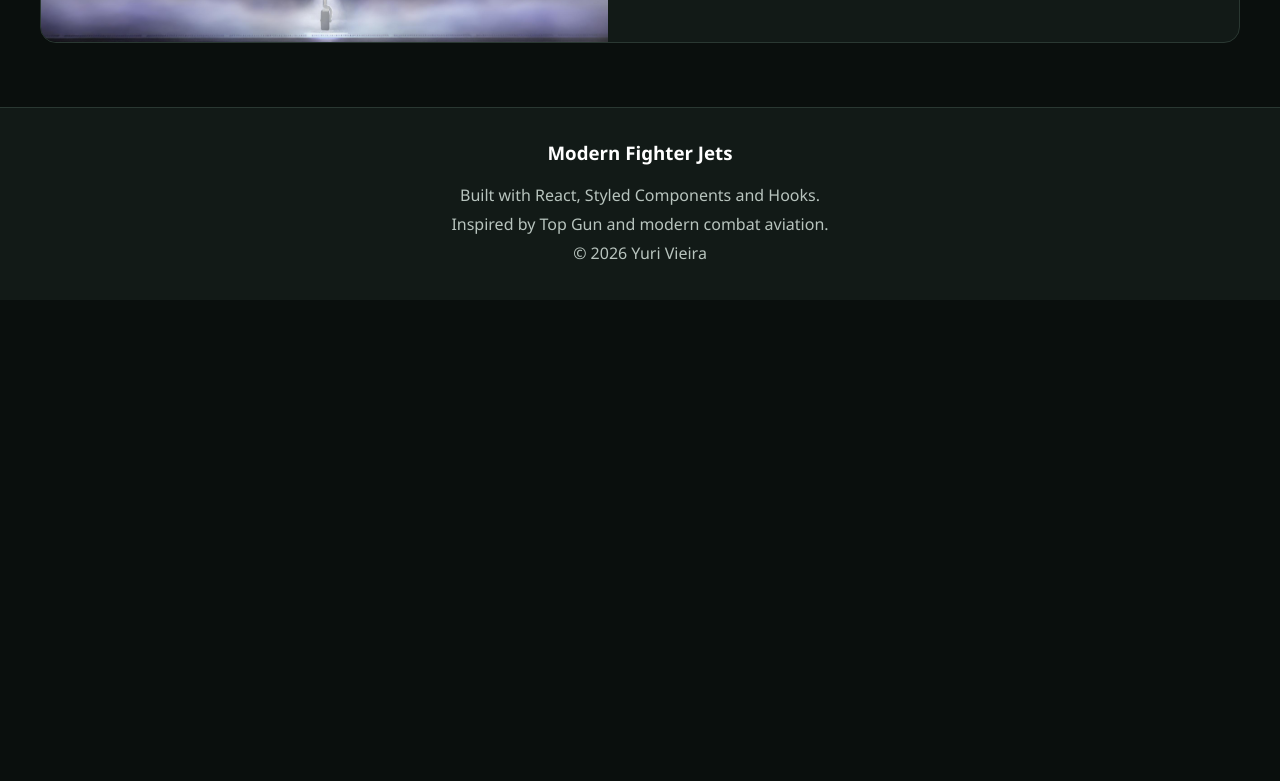
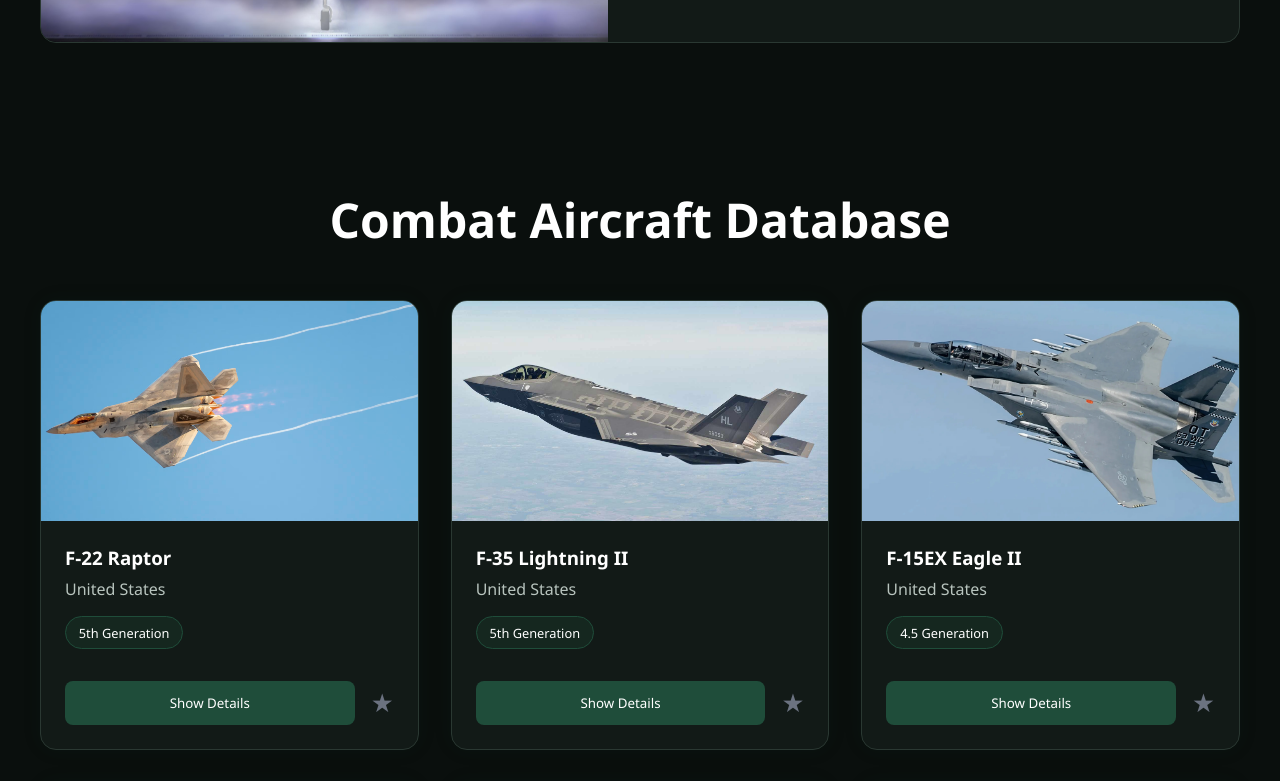
Before and after one commit to DevYuriVieira/modern-fighter-jets, a React (Vite) app: page / in a window 1280 px wide. Shown: the part 1163-1944 px from the top of the page. Before the commit the page ends 1463 px from the top, so only its background shows below. Built offline with nearby package versions, Linux system fonts and the light colour scheme.

Commit message:
feat: integrate aircraft catalog and responsive grid layout

```diff
--- a/src/components/FighterCard/index.jsx
+++ b/src/components/FighterCard/index.jsx
@@ -45,11 +45,10 @@
 
           <FavoriteButton
             $favorite={favorite}
-            onClick={() =>
-              setFavorite(!favorite)
-            }
+            onClick={() => setFavorite(!favorite)}
+            aria-label="Favorite aircraft"
           >
-            {favorite ? "★" : "☆"}
+            ★
           </FavoriteButton>
         </Actions>
 
--- a/src/components/FighterCard/style.jsx
+++ b/src/components/FighterCard/style.jsx
@@ -92,18 +92,20 @@
 `;
 
 export const FavoriteButton = styled.button`
-  width: 50px;
+  background: transparent;
 
-  border-radius: 8px;
+  border: none;
 
-  background: ${({ $favorite }) =>
-    $favorite ? "var(--primary)" : "var(--surface)"};
+  font-size: 1.6rem;
 
-  border: 1px solid var(--border);
+  color: ${({ $favorite }) =>
+    $favorite ? "#FFD700" : "#6B7280"};
 
-  color: white;
+  transition: all 0.3s ease;
 
-  transition: 0.3s;
+  &:hover {
+    transform: scale(1.15);
+  }
 `;
 
 export const Details = styled.div`
--- a/src/pages/Home/index.jsx
+++ b/src/pages/Home/index.jsx
@@ -1,16 +1,47 @@
 import Navbar from "../../components/Navbar";
 import Hero from "../../components/Hero";
 import FeaturedAircraft from "../../components/FeaturedAircraft";
+import FighterCard from "../../components/FighterCard";
 import Footer from "../../components/Footer";
+
+import { fighters } from "../../data/fighters";
+
+import {
+  Container,
+  AircraftSection,
+  AircraftContainer,
+  Grid,
+  SectionTitle,
+} from "./style";
 
 function Home() {
   return (
-    <>
+    <Container>
       <Navbar />
+
       <Hero />
+
       <FeaturedAircraft />
+
+      <AircraftSection id="aircraft">
+        <AircraftContainer>
+          <SectionTitle>
+            Combat Aircraft Database
+          </SectionTitle>
+
+          <Grid>
+            {fighters.map((fighter) => (
+              <FighterCard
+                key={fighter.id}
+                fighter={fighter}
+              />
+            ))}
+          </Grid>
+        </AircraftContainer>
+      </AircraftSection>
+
       <Footer />
-    </>
+    </Container>
   );
 }
 
--- a/src/pages/Home/style.jsx
+++ b/src/pages/Home/style.jsx
@@ -1,4 +1,8 @@
 import styled from "styled-components";
+
+export const Container = styled.main`
+  width: 100%;
+`;
 
 export const AircraftSection = styled.section`
   padding: 5rem 1rem;
@@ -7,6 +11,17 @@
 export const AircraftContainer = styled.div`
   max-width: 1200px;
   margin: 0 auto;
+`;
+
+export const SectionTitle = styled.h2`
+  text-align: center;
+  margin-bottom: 3rem;
+
+  font-size: 2rem;
+
+  @media (min-width: 768px) {
+    font-size: 3rem;
+  }
 `;
 
 export const Grid = styled.div`
@@ -23,11 +38,3 @@
     grid-template-columns: repeat(3, 1fr);
   }
 `;
-
-export const SectionTitle = styled.h2`
-  text-align: center;
-
-  margin-bottom: 3rem;
-
-  font-size: 2.5rem;
-`;
--- a/src/styles/GlobalStyle.jsx
+++ b/src/styles/GlobalStyle.jsx
@@ -22,14 +22,25 @@
   }
 
   body{
-    font-family: 'Segoe UI', sans-serif;
-    background: var(--background);
-    color: var(--text);
+    min-height:100vh;
+    font-family:'Segoe UI', sans-serif;
+    background:var(--background);
+    color:var(--text);
+    overflow-x:hidden;
+  }
+
+  #root{
+    min-height:100vh;
   }
 
   a{
     text-decoration:none;
     color:inherit;
+  }
+
+  ul,
+  ol{
+    list-style:none;
   }
 
   button{
```
